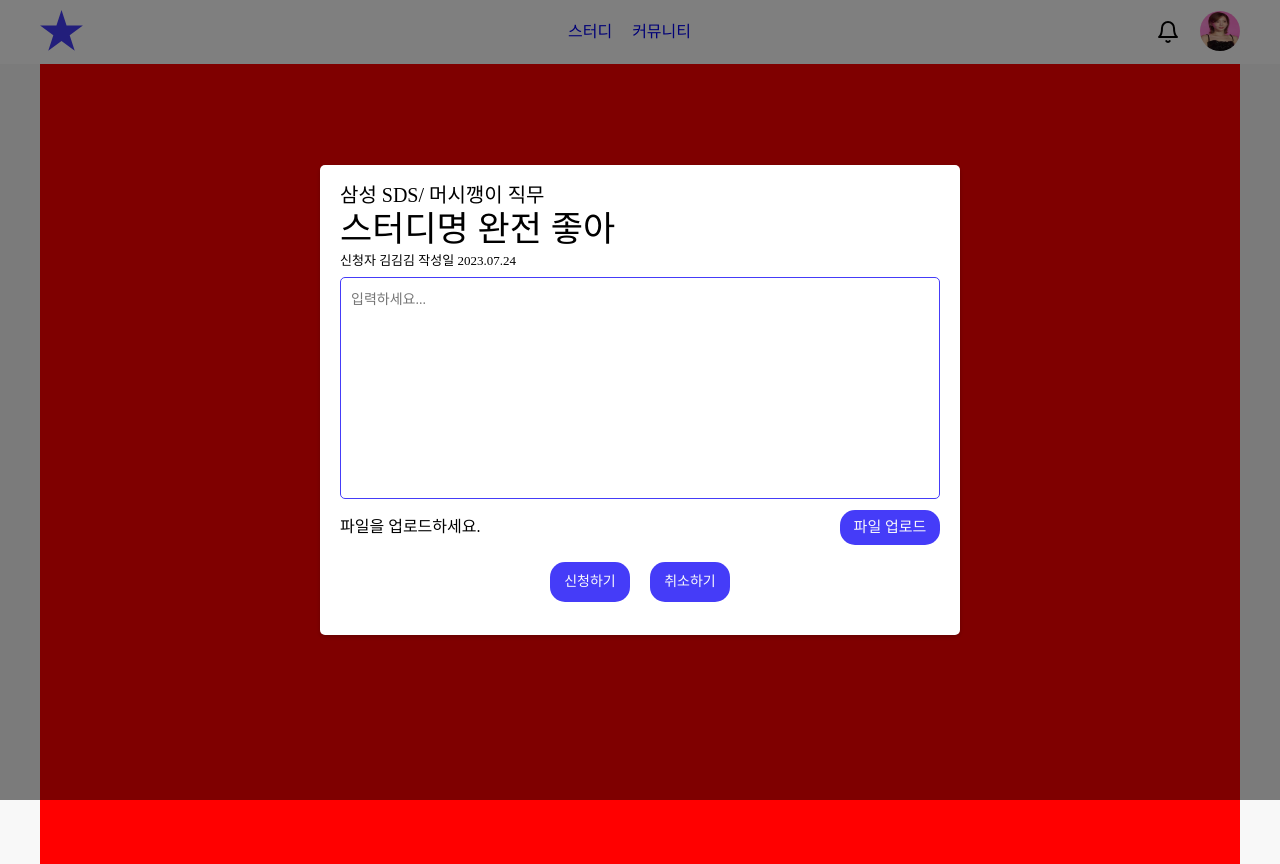
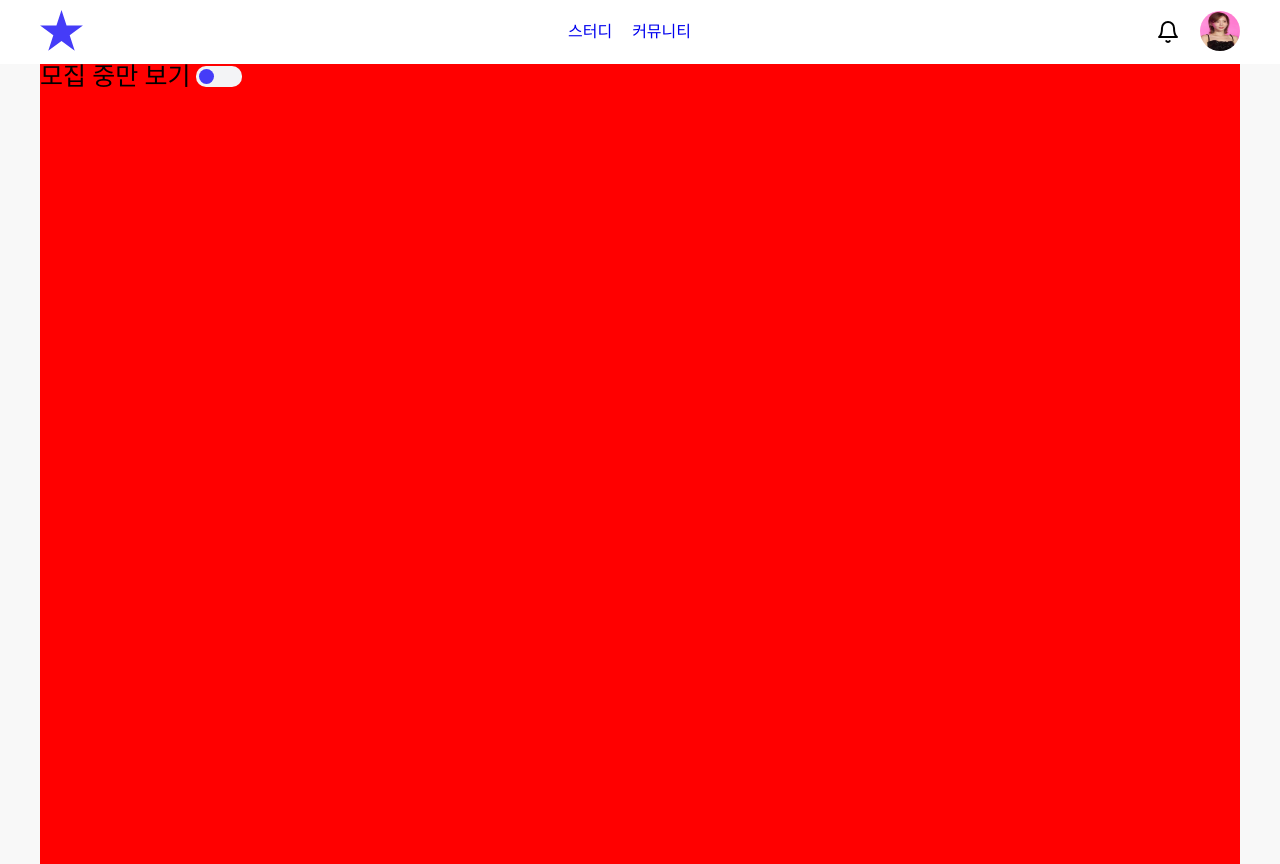
Before and after one commit to khkkhk4095/view-ing, a React (Create React App) app in the folder front/: page /login in a window 1280 px wide. Built offline with nearby package versions, Linux system fonts and the light colour scheme; a web font is replaced by a local one.

Commit message:
feat: profile 작업을 위해 중간 merge

```diff
--- a/front/src/components/Common/DownloadFile.jsx
+++ /dev/null
@@ -1,85 +0,0 @@
-import { useState } from "react";
-import { styled } from "styled-components";
-import MainButton from "../Button/MainButton";
-import SubButton from "./../Button/SubButton";
-
-const Container = styled.div`
-  display: flex;
-  justify-content: space-between;
-  align-items: center;
-  height: 50px;
-  width: 100%;
-  background-color: white;
-`;
-
-const InputButton = styled.div`
-  height: 25px;
-  width: 100px;
-  background-color: var(--primary);
-  color: var(--gray-50);
-  text-align: center;
-  padding-top: 10px;
-  border-radius: 15px;
-  border: none;
-  font-weight: 300;
-  font-size: 15px;
-`;
-
-const CurrentFile = styled.div`
-  display: flex;
-  align-items: center;
-  overflow: hidden;
-  width: 400px;
-  height: 50px;
-`;
-
-const SelectedFile = styled.div`
-  display: flex;
-  align-items: center;
-`;
-
-const FileName = styled.div`
-  margin-right: 10px;
-  max-width: 300px;
-  padding-top: 8px;
-  height: 25px;
-  overflow: hidden;
-  white-space : nowrap; // 줄바꿈 없애기
-`
-
-const Input = styled.input`
-  display: none;
-`;
-
-export default function DownloadFiles({width, height, setFiles, files}) {
-  const handleFileChange = (e) => {
-    setFiles(e.target.files);
-  };
-  const deleteFile = (e) => {
-    setFiles([])
-  };
-
-  return (
-    <Container>
-      <CurrentFile>
-        {files.length > 0 ? (
-          <SelectedFile>
-            <FileName>{files[0].name}</FileName>
-            <SubButton content="삭제하기" onClick={deleteFile}></SubButton>
-          </SelectedFile>
-        ) : (
-          "파일을 업로드하세요."
-        )}
-      </CurrentFile>
-      <Input
-        type="file"
-        name="file"
-        id="uploadFile"
-        onChange={handleFileChange}
-      />
-      <label htmlFor="uploadFile">
-        <InputButton>파일 업로드</InputButton>
-      </label>
-    </Container>
-  );
-}
--- a/front/src/components/Common/Toggle.jsx
+++ b/front/src/components/Common/Toggle.jsx
@@ -0,0 +1,58 @@
+import React, { useState } from 'react';
+import styled, { css } from 'styled-components';
+
+const Container = styled.div`
+  display: flex;
+  align-items: center;
+`
+
+const H1 = styled.h1`
+  font-size: 25px;
+`
+
+const ToggleContainer = styled.div`
+  width: 40px;
+  height: 15px;
+  background-color: var(--gray-100);
+  display: flex;
+  align-items: center;
+  justify-content: left;
+  cursor: pointer;
+  border-radius: 10px;
+  overflow: hidden;
+  padding: 3px;
+  margin-left: 5px;
+`;
+
+const ToggleButton = styled.div`
+  width: 15px;
+  height: 15px;
+  border-radius: 7.5px;
+  background-color: var(--primary);
+  transition: transform 0.3s ease-in-out;
+
+  ${({ isToggled }) =>
+    isToggled &&
+    css`
+      transform: translateX(25px);
+    `}
+`;
+
+const Toggle = ({text}) => {
+  const [isToggled, setIsToggled] = useState(false);
+
+  const handleToggle = () => {
+    setIsToggled(!isToggled);
+  };
+
+  return (
+    <Container>
+      <H1 onClick={handleToggle}>모집 중만 보기</H1>
+      <ToggleContainer onClick={handleToggle}>
+        <ToggleButton isToggled={isToggled} />
+      </ToggleContainer>
+    </Container>
+  );
+};
+
+export default Toggle;
--- a/front/src/components/Common/UploadFile.jsx
+++ b/front/src/components/Common/UploadFile.jsx
@@ -0,0 +1,85 @@
+import { useState } from "react";
+import { styled } from "styled-components";
+import MainButton from "../Button/MainButton";
+import SubButton from "../Button/SubButton";
+
+const Container = styled.div`
+  display: flex;
+  justify-content: space-between;
+  align-items: center;
+  height: 50px;
+  width: 100%;
+  background-color: white;
+`;
+
+const InputButton = styled.div`
+  height: 25px;
+  width: 100px;
+  background-color: var(--primary);
+  color: var(--gray-50);
+  text-align: center;
+  padding-top: 10px;
+  border-radius: 15px;
+  border: none;
+  font-weight: 300;
+  font-size: 15px;
+`;
+
+const CurrentFile = styled.div`
+  display: flex;
+  align-items: center;
+  overflow: hidden;
+  width: 400px;
+  height: 50px;
+`;
+
+const SelectedFile = styled.div`
+  display: flex;
+  align-items: center;
+`;
+
+const FileName = styled.div`
+  margin-right: 10px;
+  max-width: 300px;
+  padding-top: 8px;
+  height: 25px;
+  overflow: hidden;
+  white-space: nowrap; // 줄바꿈 없애기
+`;
+
+const Input = styled.input`
+  display: none;
+`;
+
+export default function DownloadFiles({ width, height, setFiles, files }) {
+  const handleFileChange = (e) => {
+    setFiles(e.target.files);
+  };
+  const deleteFile = (e) => {
+    setFiles([]);
+  };
+
+  return (
+    <Container>
+      <CurrentFile>
+        {files.length > 0 ? (
+          <SelectedFile>
+            <FileName>{files[0].name}</FileName>
+            <SubButton content="삭제하기" onClick={deleteFile}></SubButton>
+          </SelectedFile>
+        ) : (
+          "파일을 업로드하세요."
+        )}
+      </CurrentFile>
+      <Input
+        type="file"
+        name="file"
+        id="uploadFile"
+        onChange={handleFileChange}
+      />
+      <label htmlFor="uploadFile">
+        <InputButton>파일 업로드</InputButton>
+      </label>
+    </Container>
+  );
+}
--- a/front/src/pages/Login.jsx
+++ b/front/src/pages/Login.jsx
@@ -1,11 +1,13 @@
-import DownloadFiles from "../components/Common/DownloadFile";
+import DownloadFiles from "../components/Common/UploadFile";
 import InputBox from "../components/Common/InputBox";
+import Toggle from "../components/Common/Toggle";
 import ApplyModal from "../components/Modal/ApplyModal";
 
 export default function Login() {
   return (
     <>
-      <ApplyModal isOpen={true}></ApplyModal>
+      <ApplyModal isOpen={false}></ApplyModal>
+      <Toggle></Toggle>
     </>
   );
 }
```
Also changed, not shown: front/src/components/Modal/ApplyModal.jsx (+9 -4 lines).
